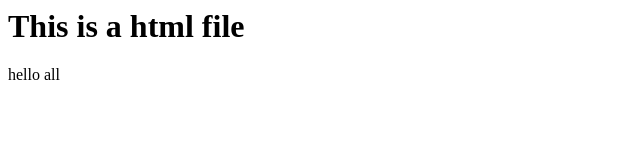
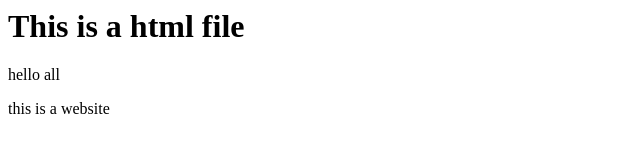
Before and after one commit to vuyyurivinayy/MyFirstRepo, a plain HTML site: page index.html in a window 1280 px wide. Shown: the whole page, without its empty margins (0-640 px from the left). Drawn offline with Linux system fonts and the light colour scheme.

Commit message:
Update index.html

```diff
--- a/index.html
+++ b/index.html
@@ -1,2 +1,3 @@
 <h1> This is a html file</h1>
 <p> hello all</p>
+<p> this is a website</p>
```
